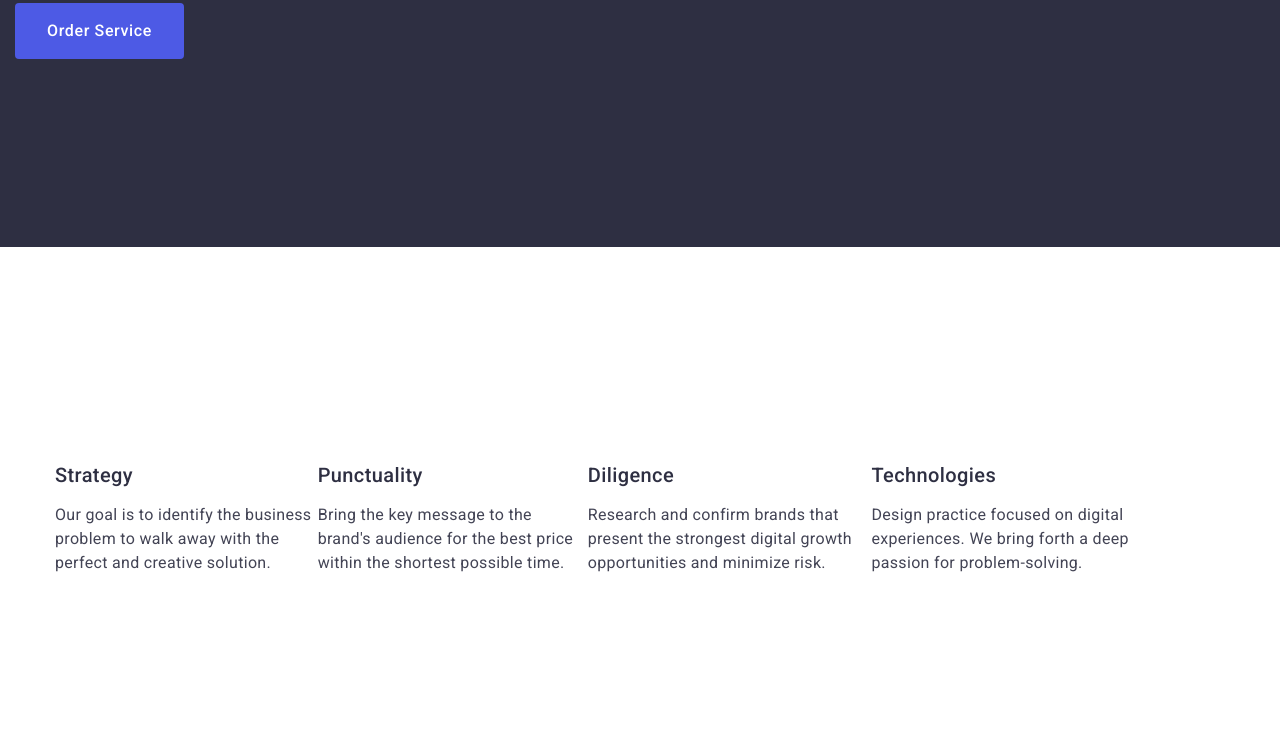
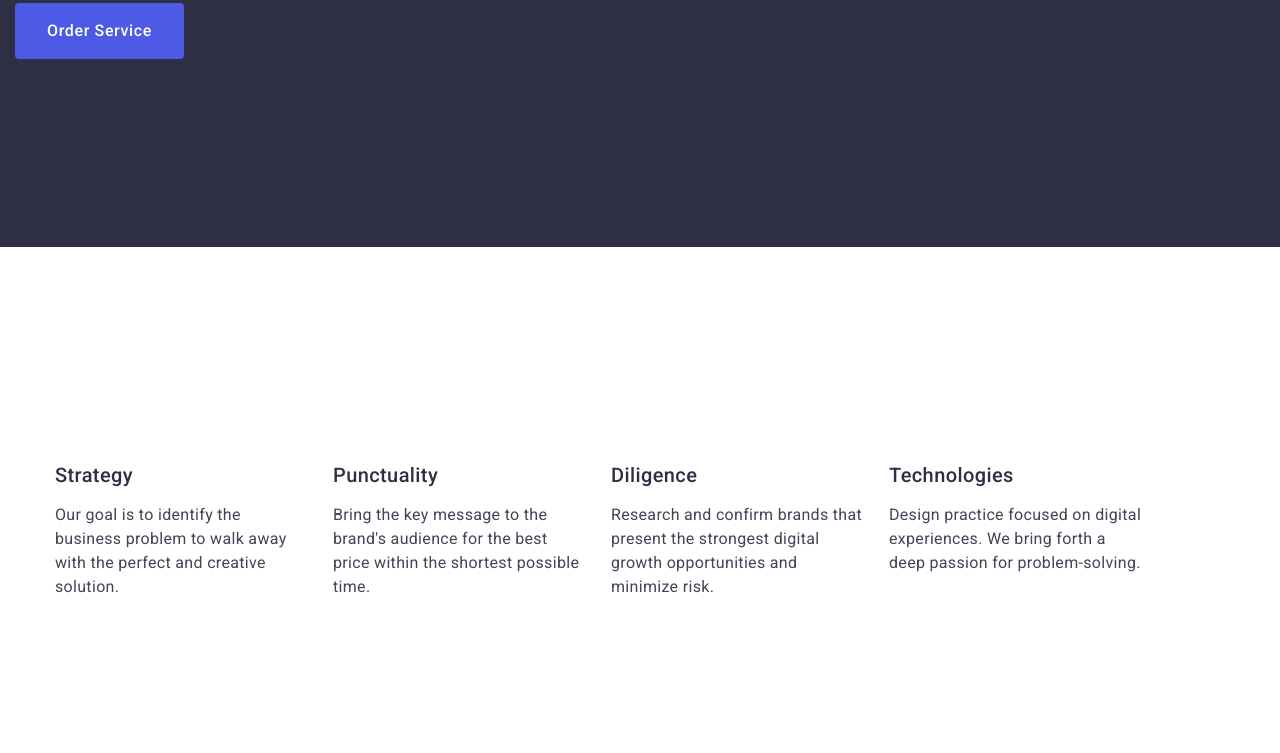
Before and after one commit to Xenomine09/goit-markup-hw-03, a plain HTML site: page index.html in a window 1280 px wide. Shown: the part 455-1208 px from the top of the page. Drawn offline with nearby package versions, Linux system fonts and the light colour scheme.

Commit message:
studion main sect2 changes

```diff
--- a/css/styles.css
+++ b/css/styles.css
@@ -73,7 +73,7 @@ body {
 }
 
 .li-main-list{
-    width: calc((100%-72px)/4);
+    width: calc((100% - 72px) / 4);
 }
 
 .header-list{
@@ -83,7 +83,7 @@ body {
 
 .main-list{
     display: flex;
-    grid-area: 24px;
+    gap: 24px;
 }
 
 .image{
```
